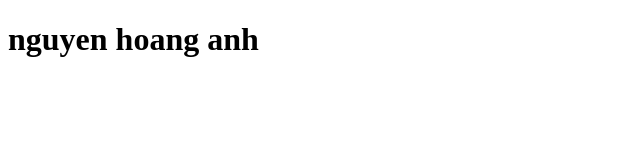
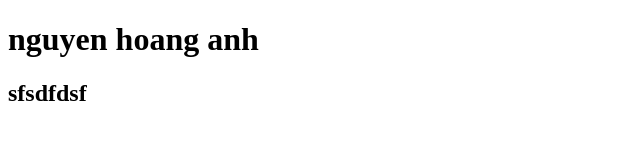
Before and after one commit to hoanganh30082003/assignmentprj301, a plain HTML site: page index.html in a window 1280 px wide. Shown: the whole page, without its empty margins (0-640 px from the left). Drawn offline with Linux system fonts and the light colour scheme.

Commit message:
Update index.html

```diff
--- a/index.html
+++ b/index.html
@@ -7,5 +7,6 @@
 </head>
 <body>
     <h1>nguyen hoang anh</h1>
+    <h2>sfsdfdsf</h2>
 </body>
 </html>
```
